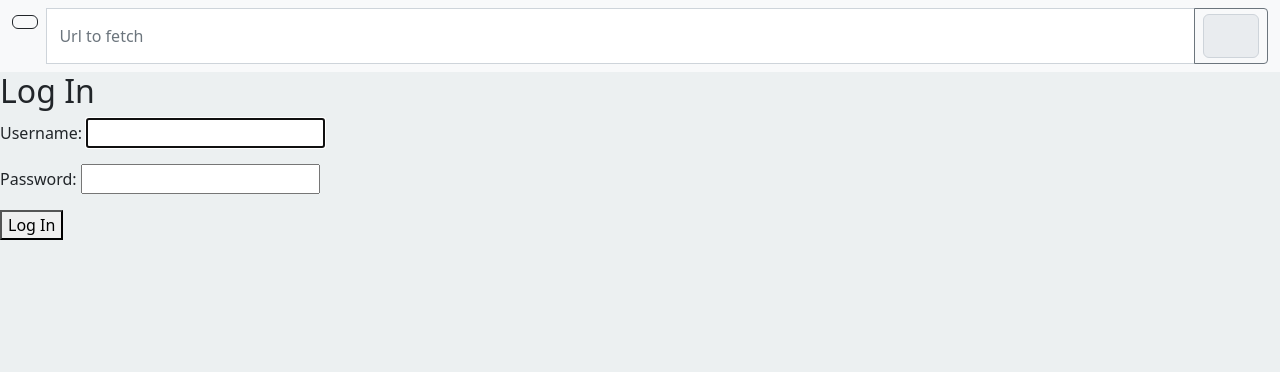
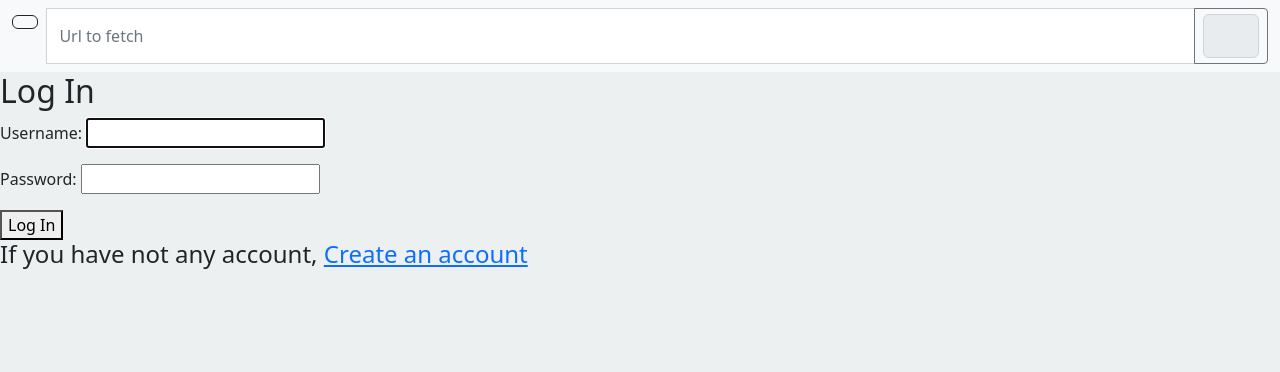
Before and after one commit to shabane/offline, a Django app: page /accounts/login/ in a window 1280 px wide. Shown: the top 372 px of the page. Run offline with Django 3.2, Linux system fonts and the light colour scheme; some libraries are stand-ins or nearby versions.

Commit message:
[fix, feat](add singup and singin links, fix csrf):
	1. add singup/singin links interchangblly.
	2. fix the error with csrf.

```diff
--- a/offline/settings.py
+++ b/offline/settings.py
@@ -27,7 +27,7 @@ SECRET_KEY = 'django-insecure-)rjmc#_4+4diihvb__bk3cfiv074@kn)p24+*7)n(c(q5jt4+)
 DEBUG = False
 
 ALLOWED_HOSTS = ['*']
-
+CSRF_TRUSTED_ORIGINS = ['https://offliner-loading.fandogh.cloud']
 
 # Application definition
 
--- a/templates/registration/login.html
+++ b/templates/registration/login.html
@@ -6,4 +6,10 @@
 {{ form.as_p }}
 <button type="submit">Log In</button>
 </form>
+
+
+<h4>If you have not any account,
+    <a href='/accounts/singup/'>Create an account</a>
+</h4>
+
 {% endblock content %}
--- a/templates/signup.html
+++ b/templates/signup.html
@@ -6,4 +6,9 @@
 {{ form.as_p }}
 <button type="submit">Sign up</button>
 </form>
+
+<h4>You already have an account,
+    <a href='/accounts/login/'>Login</a>
+</h4>
+
 {% endblock content %}
```
